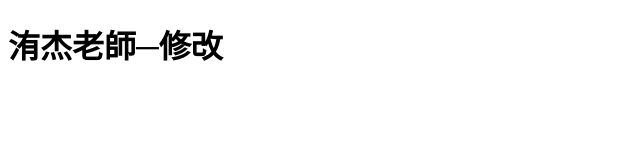
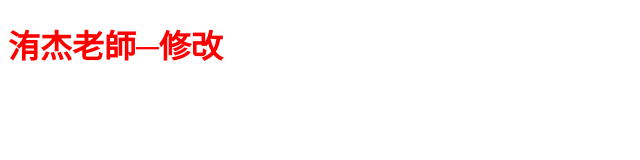
Before and after one commit to Wzh-08/productShop, a plain HTML site: page index.html in a window 1280 px wide. Shown: the whole page, without its empty margins (0-640 px from the left). Drawn offline with Linux system fonts and the light colour scheme.

Commit message:
調整CSS為紅色

```diff
--- a/index.html
+++ b/index.html
@@ -4,6 +4,7 @@
     <meta charset="UTF-8">
     <meta name="viewport" content="width=device-width, initial-scale=1.0">
     <title>Document</title>
+    <link rel="stylesheet" href="style.css">
 </head>
 <body>
     <h1>洧杰老師─修改</h1>
--- a/style.css
+++ b/style.css
@@ -1,3 +1,3 @@
 h1 {
-    color: blue;
+    color: red;
 }
```
